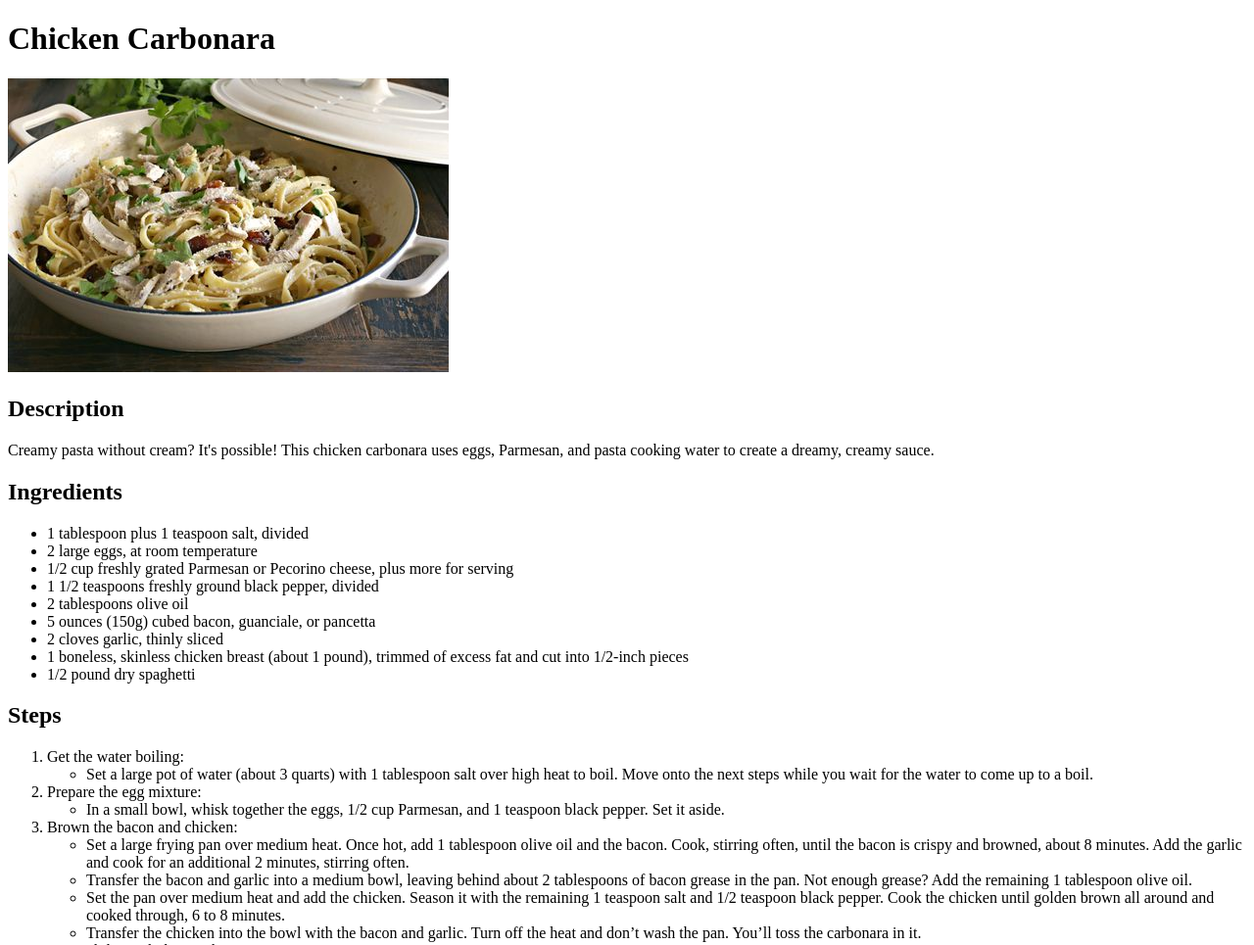
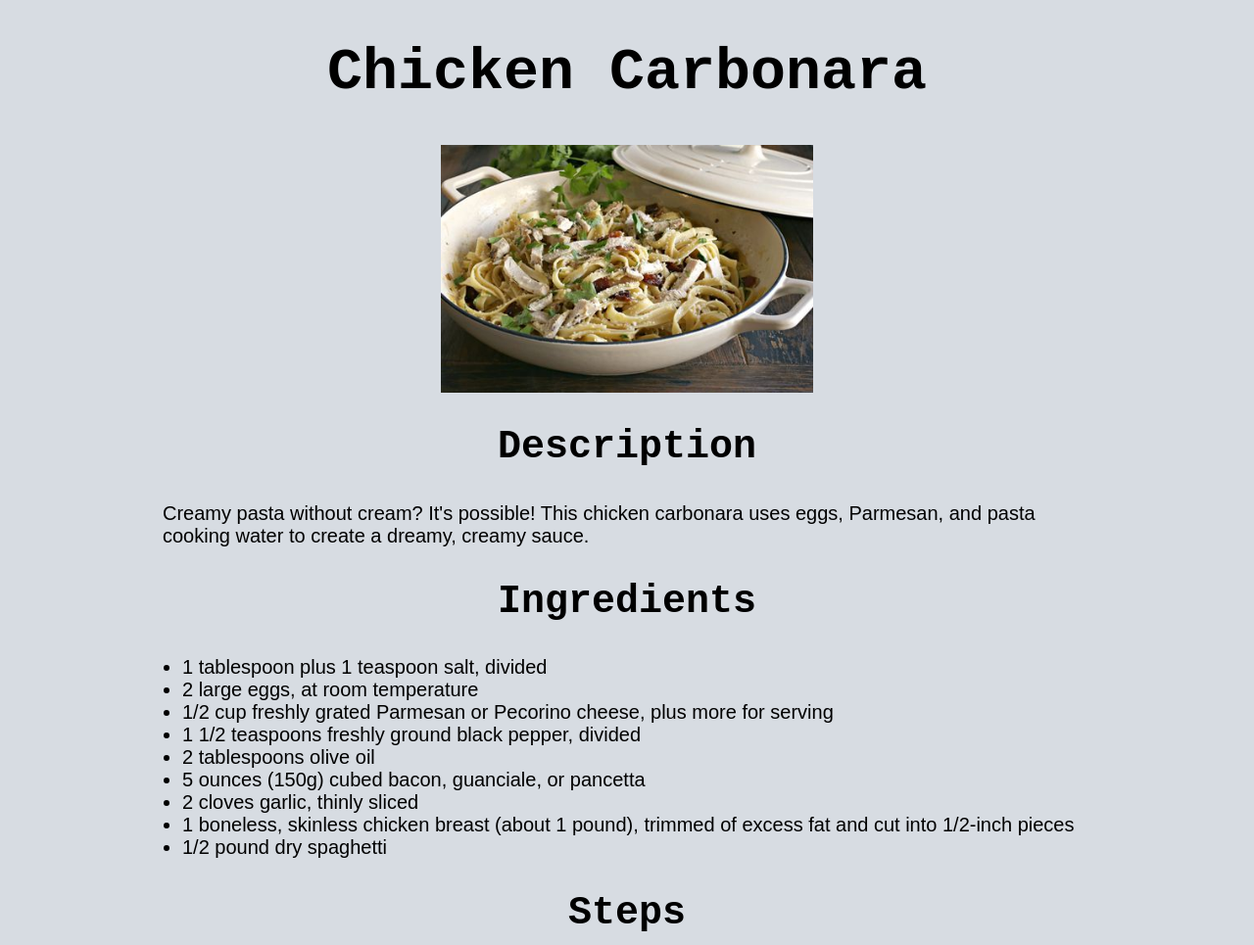
Before and after one commit to bertjosephp/odin-recipes, a plain HTML site: page recipes/chicken-carbonara.html in a window 1280 px wide. Shown: the top 965 px of the page at 98% size. Drawn offline with Linux system fonts and the light colour scheme.

Commit message:
Add CSS to HTML pages

```diff
--- a/recipes/chicken-carbonara.html
+++ b/recipes/chicken-carbonara.html
@@ -3,6 +3,7 @@
     <head>
         <meta charset="utf-8">
         <title>Chicken Carbonara</title>
+        <link rel="stylesheet" href="recipe-page.css">
     </head>
 
     <body>
--- /dev/null
+++ b/recipes/recipe-page.css
@@ -0,0 +1,47 @@
+* {
+    background-color: rgb(215, 220, 226);
+}
+
+h1,
+h2 {
+    text-align: center;
+    font-family: "Courier New", "Times New Roman", sans-serif;
+}
+
+img {
+    display: block;
+    margin-left: auto;
+    margin-right: auto;
+    width: 30%;
+    height: auto;
+}
+
+h1 {
+    font-size: 60px;
+}
+
+h2 {
+    font-size: 40px;
+}
+
+p,
+ul,
+ol {
+    margin-left: auto;
+    margin-right: auto;
+    width: 75%;
+    font-size: 20px;
+}
+
+p,
+ul {
+    font-family: Arial, "Times New Roman", sans-serif;
+}
+
+ol {
+    font-family: "Courier New", "Times New Roman", sans-serif;
+}
+
+ol li ul {
+    width: 100%;
+}
--- /dev/null
+++ b/style.css
@@ -0,0 +1,13 @@
+* {
+    background-color: rgb(215, 220, 226);
+}
+
+h1 {
+    font-family: "Courier New", "Times New Roman", sans-serif;
+    font-size: 50px;
+}
+
+ul {
+    font-family: Arial, "Times New Roman", sans-serif;
+    font-size: 30px;
+}
```
Also changed, not shown: index.html (+1 -0 lines), recipes/lasagna.html (+1 -0 lines), recipes/pork-chops.html (+1 -0 lines).
